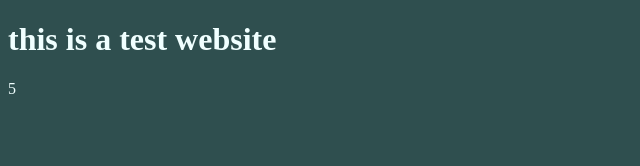
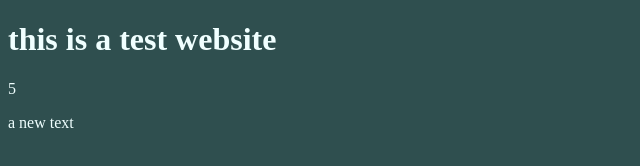
Before and after one commit to airon-main/git-training, a plain HTML site: page index.html in a window 1280 px wide. Shown: the full height of the page, 0-640 px from the left. Drawn offline with Linux system fonts and the light colour scheme.

Commit message:
On branch master  Changes to be committed: 	modified:   index.html 	modified:   script.js

```diff
--- a/index.html
+++ b/index.html
@@ -10,5 +10,6 @@
 <body>
     <h1>this is a test website</h1>
     <p id="count">0</p>
+    <p>a new text</p>
 </body>
 </html>
--- a/script.js
+++ b/script.js
@@ -4,3 +4,5 @@ setInterval(() => {
     number++;
     countElement.innerHTML = number;
 },1000)
+
+//a new comment
```
